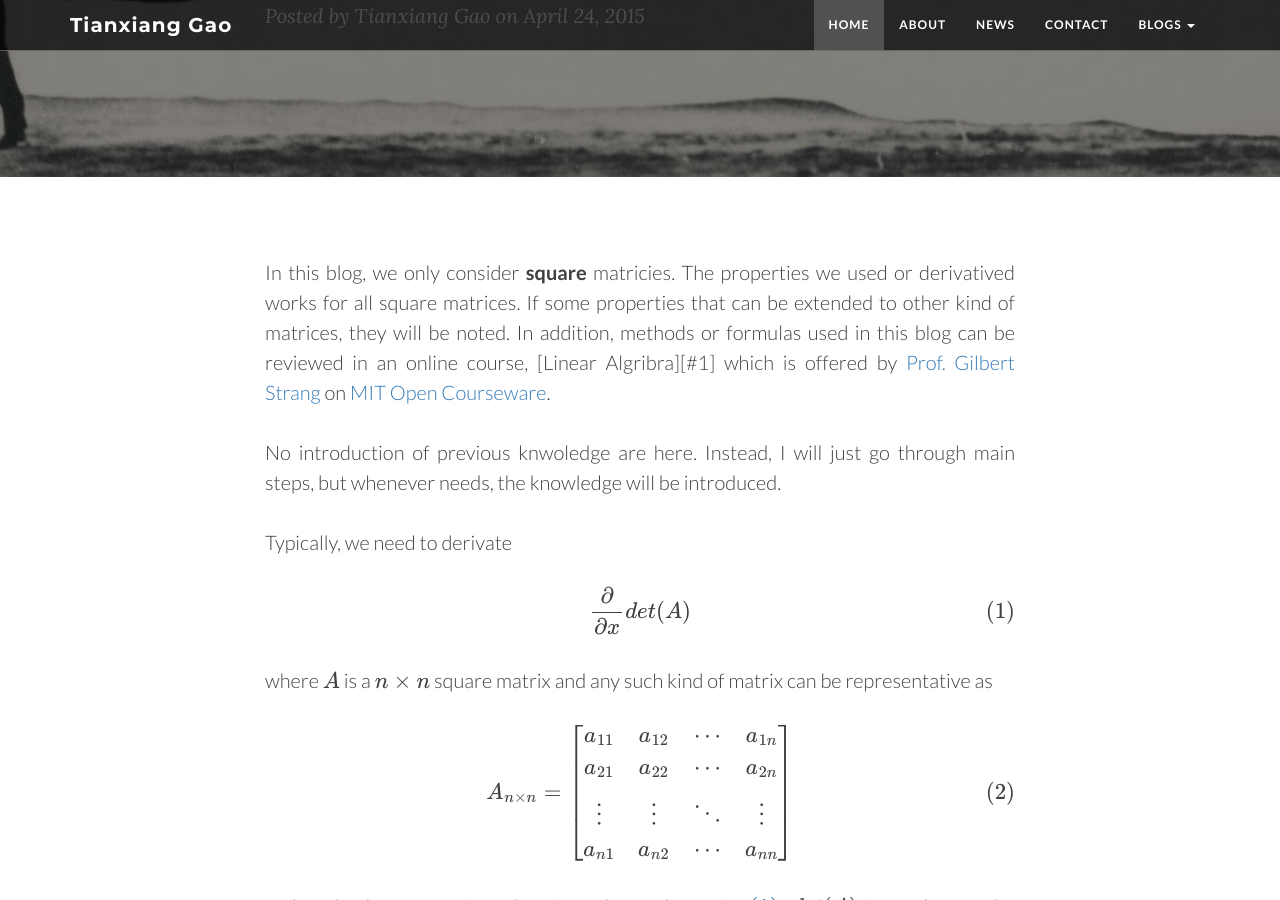
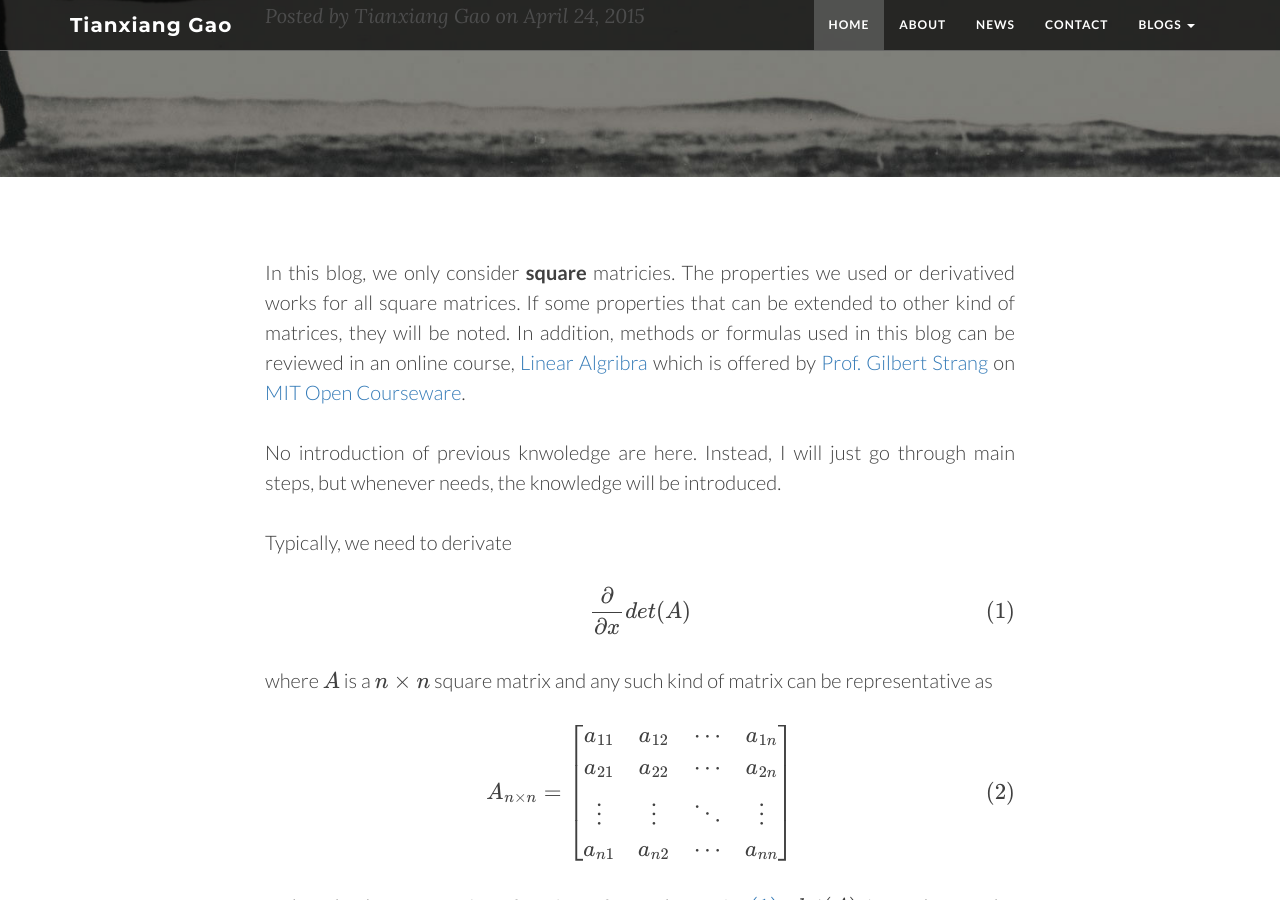
Before and after one commit to xuanix/blogs, a Jekyll site: the page built from _posts/2015-04-19-derivative-determinant.markdown, in a window 1280 px wide and 900 px high, scrolled down 357 px. Built offline with Jekyll 4.4.1, drawn with Linux system fonts in a browser that asks for light colours; nearby versions of some CDN libraries; formulas are drawn with MathJax 3; comment, search, counter and statistics services are not loaded; some of the changed text lies outside the part shown.

Commit message:
should fixed

```diff
--- a/_posts/2015-04-19-derivative-determinant.markdown
+++ b/_posts/2015-04-19-derivative-determinant.markdown
@@ -7,7 +7,7 @@
 header-img: "img/post-bg-02.jpg"
 ---
 
-In this blog, we only consider **square** matricies. The properties we used or derivatived works for all square matrices. If some properties that can be extended to other kind of matrices, they will be noted. In addition, methods or formulas used in this blog can be reviewed in an online course, [Linear Algribra][#1] which is offered by [Prof. Gilbert Strang](http://www-math.mit.edu/~gs/) on [MIT Open Courseware](http://ocw.mit.edu/index.htm).
+In this blog, we only consider **square** matricies. The properties we used or derivatived works for all square matrices. If some properties that can be extended to other kind of matrices, they will be noted. In addition, methods or formulas used in this blog can be reviewed in an online course, [Linear Algribra](http://ocw.mit.edu/courses/mathematics/18-06sc-linear-algebra-fall-2011/) which is offered by [Prof. Gilbert Strang](http://www-math.mit.edu/~gs/) on [MIT Open Courseware](http://ocw.mit.edu/index.htm).
 
 No introduction of previous knwoledge are here. Instead, I will just go through main steps, but whenever needs, the knowledge will be introduced.
 
@@ -60,19 +60,21 @@
 ## Laplace Expansion:
 
 Laplace expansion also is known as **Co-factor formula**
+
 <div markdown="0">
-\begin{align}
+\begin{equation}
 	det(A)=\sum_{j=1}^{n}a_{ij}C_{ij}
-\end{align}
+\end{equation}
 </div>
 
 where the *co-factor* $C_{ij}$ is equal to $(-1)^{i+j}$ multiplying the determiant of the matrix that results from $A$ by removing the $i^{th}$ row and the $j^{th}$ column.
 
 Thus,
+
 <div markdown="0">
-\begin{align}
+\begin{equation}
 	\frac{\partial det(A)}{\partial a_{ij}} = C_{ij}
-\end{align}
+\end{equation}
 </div>
 
 So \eqref{4} is equal to
@@ -114,7 +116,7 @@
 \end{equation}
 <div>
 
-**Adjugate matrix** is the transpose of Co-factor matrix $C$ and denote as $adj(A)$.
+<strong>Adjugate matrix</strong> is the transpose of Co-factor matrix $C$ and denote as $adj(A)$.
 We multiply $adj(A)$ by $\frac{\partial A}{\partial x}$ and obtain
 
 <div markdown="0">
@@ -129,7 +131,7 @@
 \end{equation}
 </div>
 
-Take the sume of the diagonal of the matrix above, that is definition of the **Trace**, and for any suqare matrix $A$, its trace denotes as $Tr(A)$. Hence, we obtian
+Take the sume of the diagonal of the matrix above, that is definition of the <strong>Trace</strong>, and for any suqare matrix $A$, its trace denotes as $Tr(A)$. Hence, we obtian
 
 <div markdown="0">
 \begin{equation}
@@ -145,7 +147,7 @@
 \end{equation}
 </div>
 
-which is known as **Jacobi's formula**. We have an important corollary
+which is known as <strong>Jacobi's formula</strong>. We have an important corollary
 
 <div markdown="0">
 \begin{equation}
@@ -170,6 +172,7 @@
 </div>
 
 In another blog, I used directly derivative the $det(A)$. If you are interested, please take a look at it.
+
 
 ## Leibnize Formula
  We have **Leibnize formula** to calcualte the $det(A)$
@@ -209,5 +212,3 @@
 Based on this formula, we know
 
 * There are $n!$ products in the formulate since there are $n!$ permutation for a $n\times n$ matrix.
-
-[#1]: http://ocw.mit.edu/courses/mathematics/18-06sc-linear-algebra-fall-2011/
```
